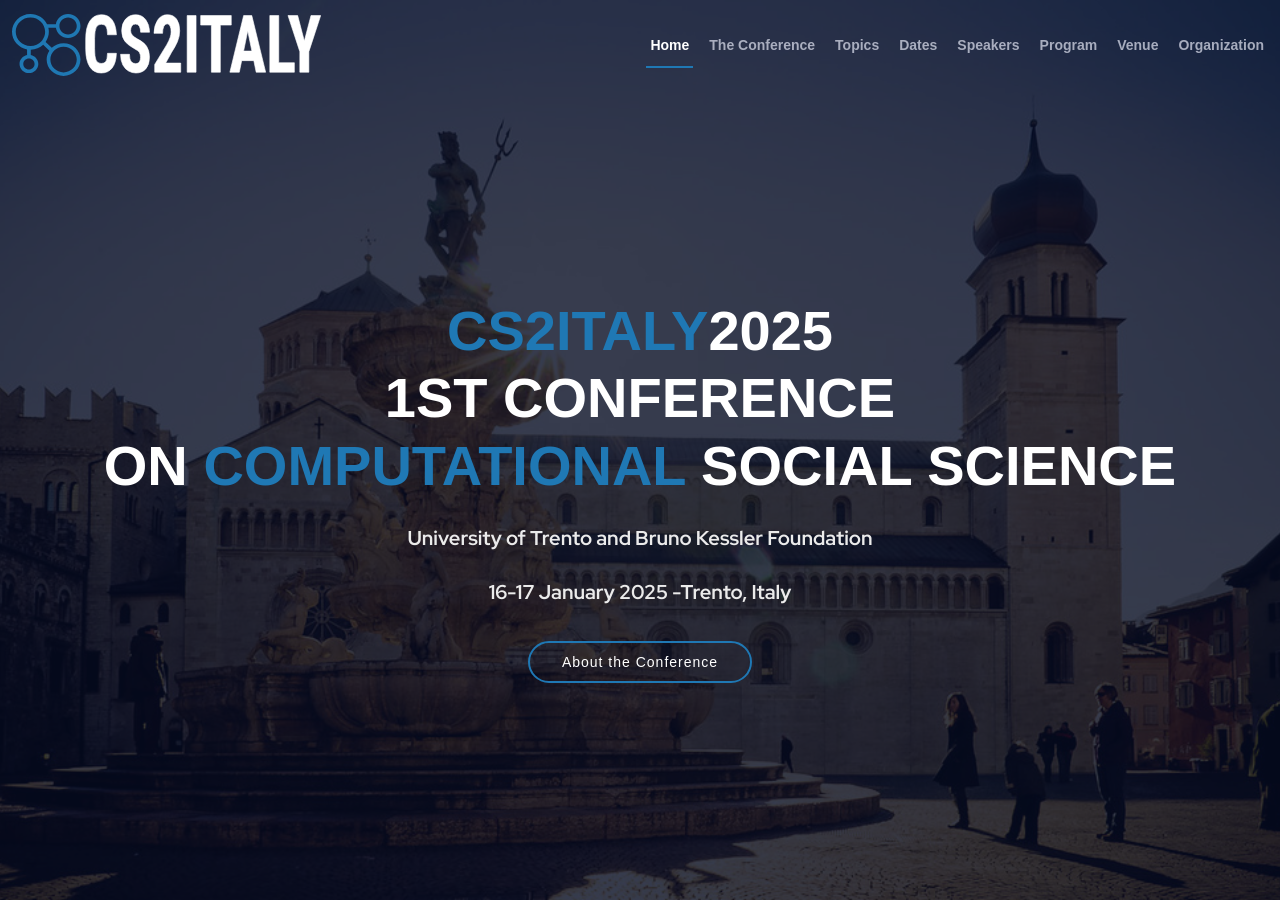
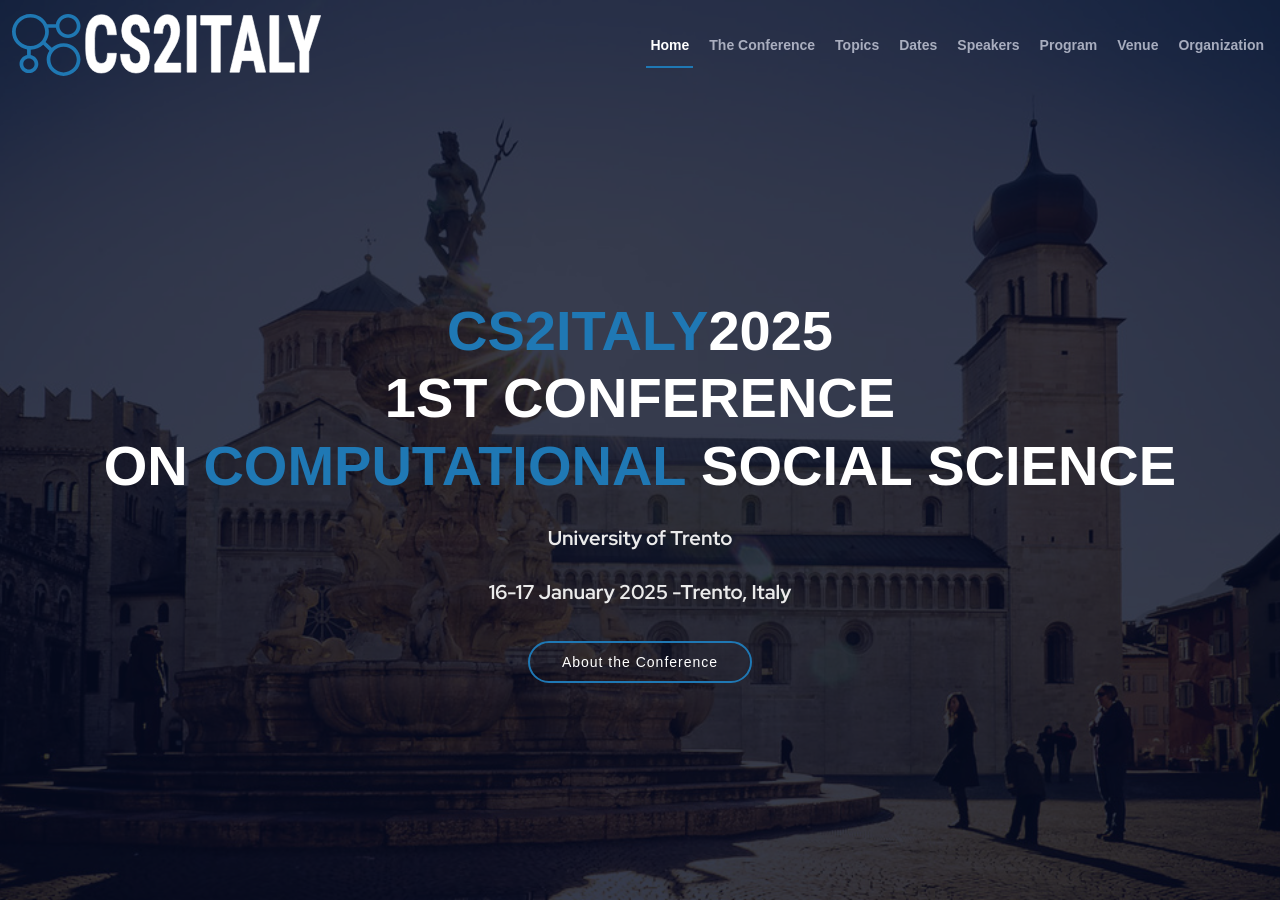
Before and after one commit to lihuama/cs2italy, a Jekyll site: the page built from docs/index.md, in a window 1280 px wide and 900 px high. Built offline with Jekyll 4.4.1, drawn with Linux system fonts in a browser that asks for light colours; some web fonts are replaced.

Commit message:
Update _config.yml

```diff
--- a/docs/_config.yml
+++ b/docs/_config.yml
@@ -1,11 +1,11 @@
 title: CS2Italy
-email: segreteria.digis@fbk.eu
+email: ivano.bison@unitn.it
 description: >- # this means to ignore newlines until "baseurl:"
   Join the premier CS2 Italy Conference, a pivotal event for computational social scientists in Italy and internationally. Scheduled for 2025, this conference will feature interdisciplinary collaboration among experts in economics, sociology, psychology, and more. Expect in-depth discussions, innovative research, and the launch of the Society Computational Social Science Italy (CS2 Italy), a new association for scholars in the field
 keywords: conference, cs2italy, computational social science, trento, italy, fbk
 year: 2025
 datelocation: 16-17 January 2025 -Trento, Italy
-organizers: University of Trento and Bruno Kessler Foundation
+organizers: University of Trento
 baseurl: "" # the subpath of your site, e.g. /blog
 url: "" # the base hostname & protocol for your site, e.g. http://example.com
 twitter_username: jekyllrb
```
